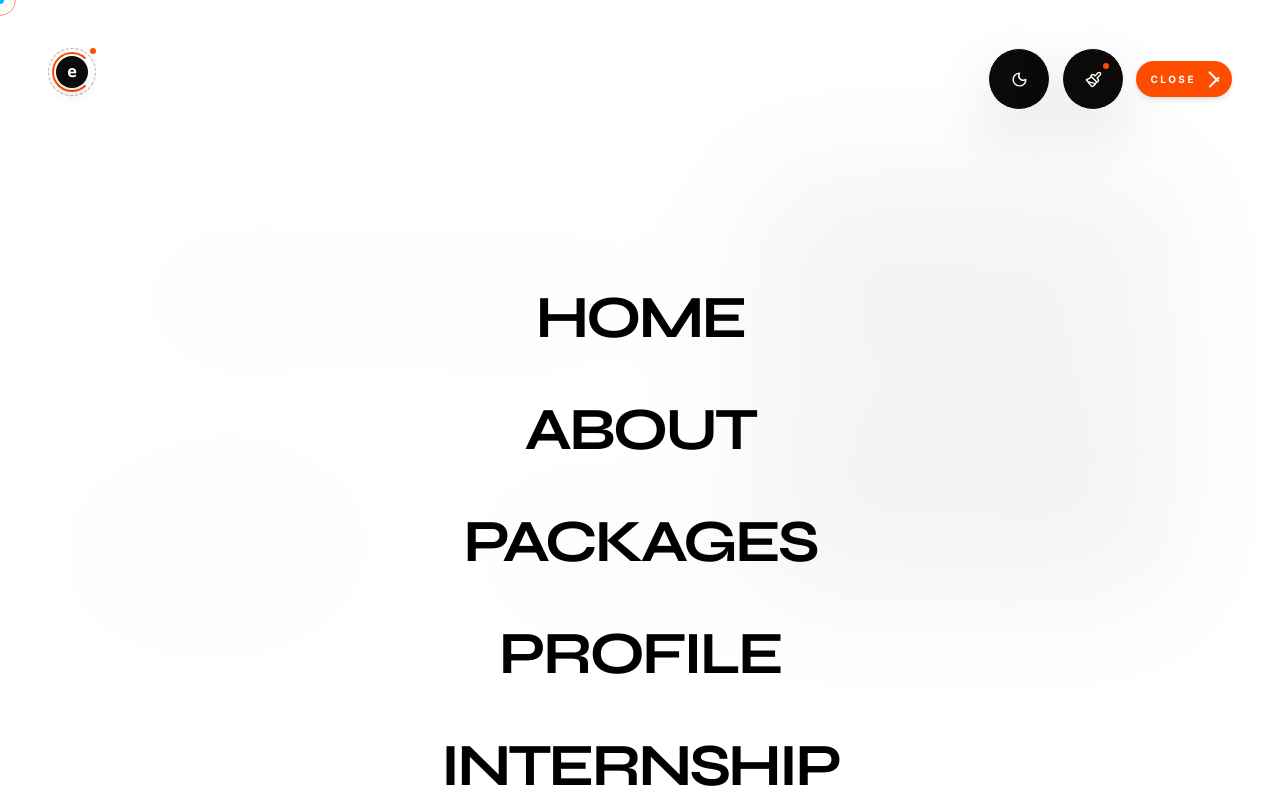
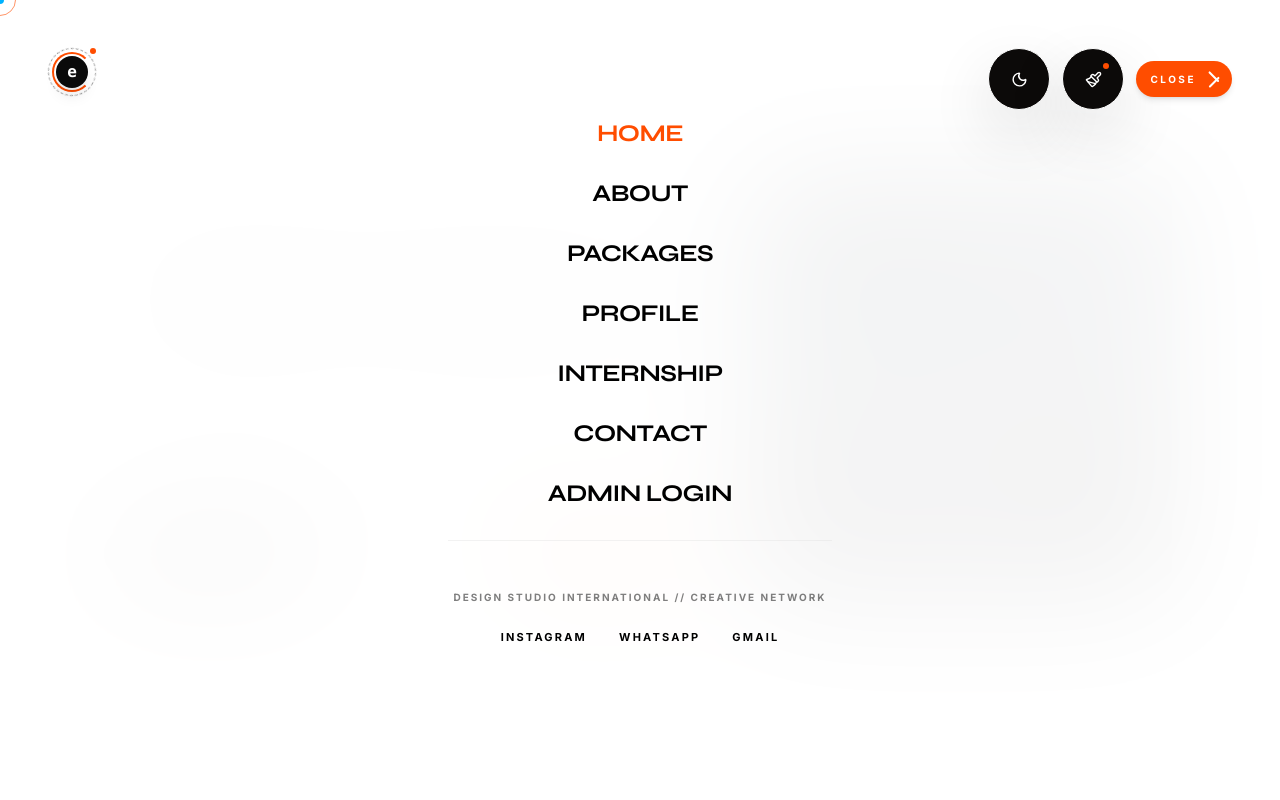
Before and after one commit to Zyroryek/Editable.-Brand-Co, a React (Vite) app: page / in a window 1280 px wide. Both pictures are taken after a click on the button "MENU". Shown: the top 800 px of the page. Built offline with nearby package versions, Linux system fonts and the light colour scheme.

Commit message:
feat: update navigation link styles and layout
Refine navigation menu typography, spacing, and active state indicators to improve visual hierarchy and user feedback.

```diff
--- a/src/components/Layout.tsx
+++ b/src/components/Layout.tsx
@@ -10,15 +10,20 @@ import { playNavigationSound, getSoundEnabled, setSoundEnabled } from "../lib/au
 import ColorwaySwitch from "./ColorwaySwitch";
 
 const NavLink = ({ to, label, onClick }: { to: string; label: string; onClick?: () => void }) => {
+  const location = useLocation();
+  const isActive = location.pathname === to;
   const handleClick = () => {
     playNavigationSound();
     if (onClick) onClick();
   };
   return (
-    <Link to={to} onClick={handleClick} className="block py-3 md:py-4 pointer-events-auto">
+    <Link to={to} onClick={handleClick} className="block py-1 md:py-1.5 pointer-events-auto">
       <motion.span
-        className="block text-4xl md:text-6xl font-display font-medium text-black dark:text-white hover:text-accent transition-colors duration-300 pointer-events-auto uppercase tracking-tighter"
-        whileHover={{ x: 15 }}
+        className={cn(
+          "block text-lg md:text-2xl font-display font-medium hover:text-accent transition-all duration-300 pointer-events-auto uppercase tracking-tight",
+          isActive ? "text-accent" : "text-black dark:text-white"
+        )}
+        whileHover={{ x: 8 }}
         transition={{ type: "spring", stiffness: 300, damping: 20 }}
       >
         {label}
@@ -262,10 +267,10 @@ export default function Layout({ children }: { children: React.ReactNode }) {
             initial={{ opacity: 0 }}
             animate={{ opacity: 1 }}
             exit={{ opacity: 0 }}
-            className="fixed inset-0 z-40 bg-bg/95 backdrop-blur-3xl flex flex-col justify-start p-6 md:p-12 lg:p-20 overflow-y-auto"
+            className="fixed inset-0 z-40 bg-bg/95 backdrop-blur-3xl flex flex-col justify-start pt-16 px-6 pb-12 md:pt-20 md:px-12 md:pb-16 lg:pt-24 lg:px-20 lg:pb-20 overflow-y-auto"
           >
-            <div className="w-full max-w-4xl mx-auto flex flex-col items-center justify-start space-y-8 md:space-y-12 pt-28 pb-16 md:pt-36 md:pb-24 lg:pt-48 lg:pb-32 min-h-full text-center">
-              <div className="flex flex-col gap-5 text-center">
+            <div className="w-full max-w-4xl mx-auto flex flex-col items-center justify-start space-y-4 md:space-y-6 pt-4 pb-12 text-center">
+              <div className="flex flex-col gap-3 md:gap-4 text-center">
                 <NavLink to="/" label="Home" onClick={() => setIsMenuOpen(false)} />
                 <NavLink to="/about" label="About" onClick={() => setIsMenuOpen(false)} />
                 <NavLink to="/packages" label="Packages" onClick={() => setIsMenuOpen(false)} />
```
